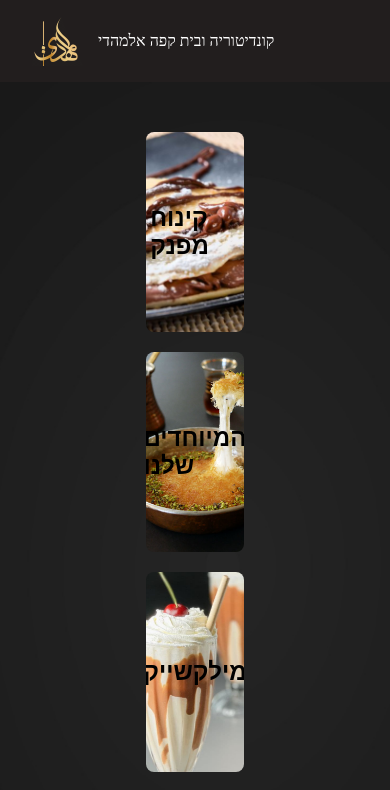
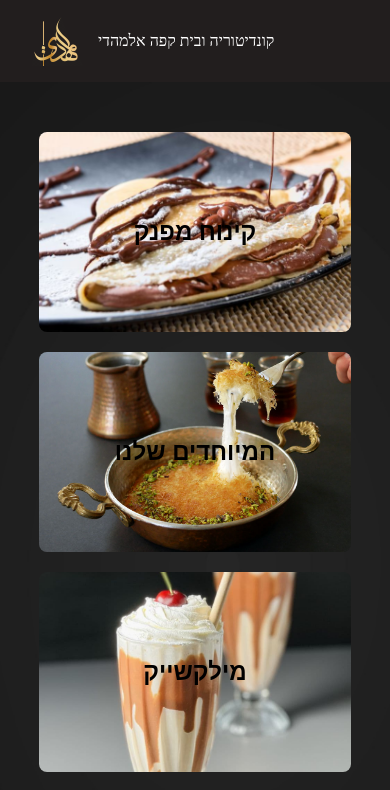
Before and after one commit to RaafatMarzuq/Al-Mahdi-Sweets, a React (Create React App) app: page / in a window 390 px wide. Shown: the top 790 px of the page. Built offline with nearby package versions, Linux system fonts and the light colour scheme.

Commit message:
make it responsive

```diff
--- a/src/components/CatigoryButton/style.css
+++ b/src/components/CatigoryButton/style.css
@@ -14,7 +14,9 @@
 
 /* Media query for smaller screens */
 @media screen and (max-width: 768px) {
-
+  .imageButton{
+    width: 80%;
+  }
   .imageText {
 
     font-size: small;
```
